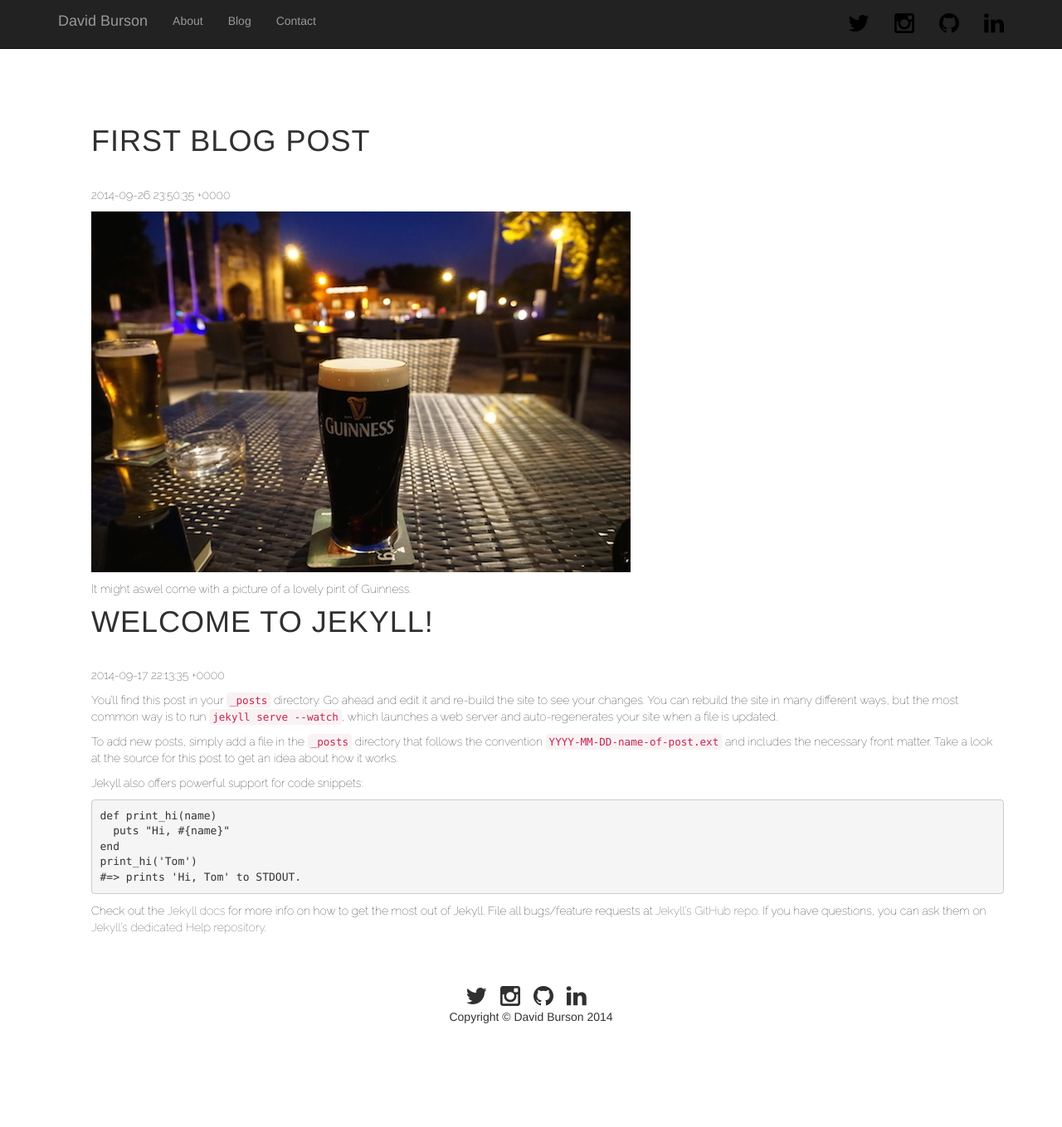
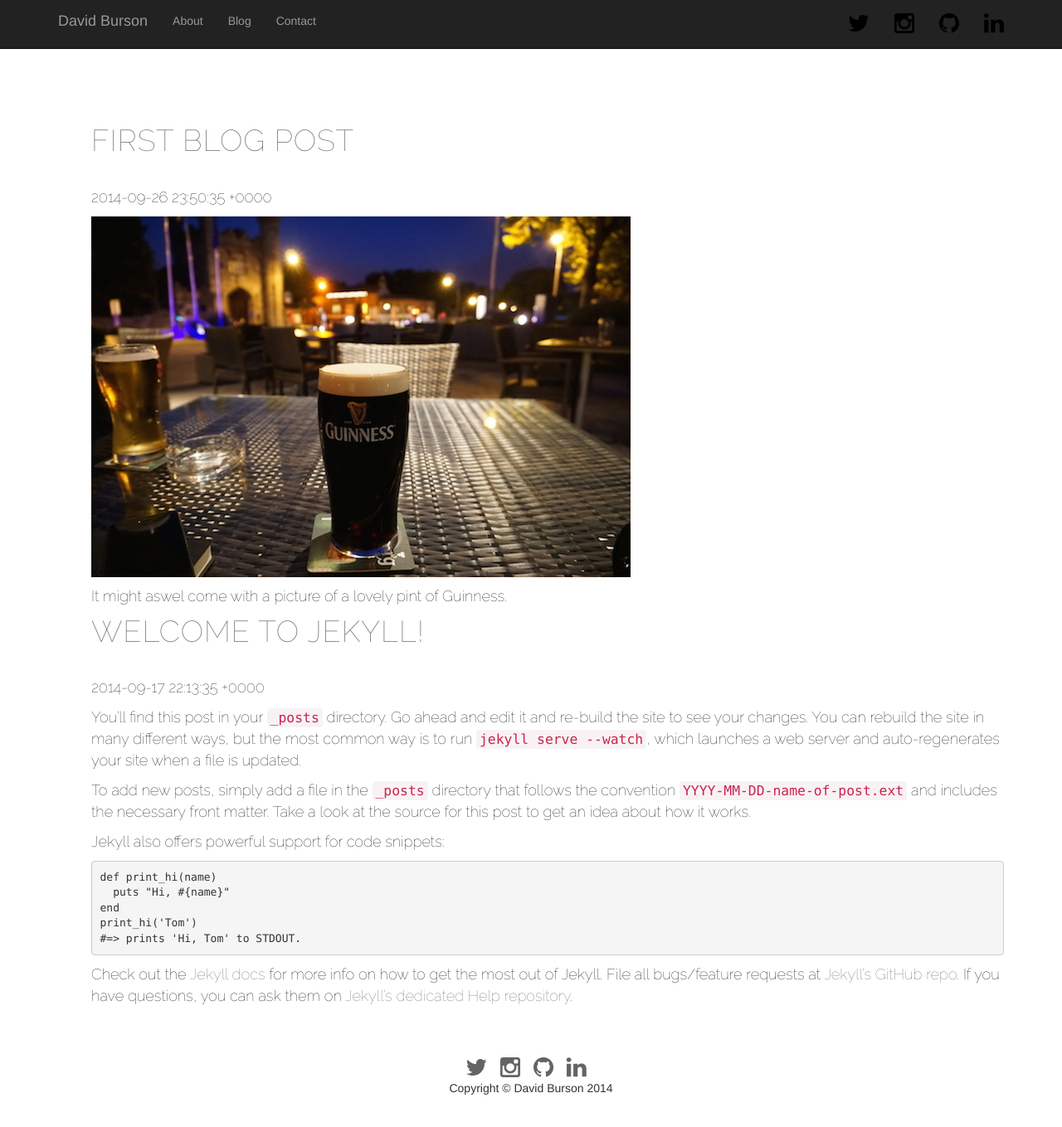
Before and after one commit to daverb/daverb.github.io, a Jekyll site: the page built from blog/index.html, in a window 1280 px wide and 1372 px high. Shown: the top 1359 px of the window at 83% size. Built offline with Jekyll 4.4.1, drawn with Linux system fonts in a browser that asks for light colours; nearby versions of some CDN libraries; library files that are not in the unit come from our copies.

Commit message:
Updated formatting.

```diff
--- a/css/PersonalSite.css
+++ b/css/PersonalSite.css
@@ -11,13 +11,13 @@ h5,
 h6 {
     margin: 0 0 35px;
     text-transform: uppercase;
-	font-family: "HelveticaNeue-Light", "Helvetica Neue Light", "Helvetica Neue", Helvetica, Arial, "Lucida Grande", sans-serif;
+	font-family: 'Raleway', sans-serif;
     font-weight: 100;
     letter-spacing: 1px;
 }
 
 p {
-	font-size: 1em;
+	font-size: 1.3em;
 	font-family: 'Raleway', sans-serif;
     color: #000;
 }
@@ -62,7 +62,7 @@ p {
 
 .section-heading {
     font-family: 'Raleway', sans-serif;
-	font-size: 4em;
+	font-size: 2.5em;
 	margin: 30px 0;
 }
 
--- a/index.html
+++ b/index.html
@@ -81,7 +81,7 @@ layout:
     <div class="container">
       <div class="row">
             <div class="col-lg-12 section">
-                <!--h1 class="section-heading">An Interesting Headline Goes Here</h1-->
+                <h1 class="section-heading">Latest Blog Posts:</>
                 <!--p class="lead section-lead">This blog is to display the parts of my life I want to share with the world. These will mainly consist of personal technology projects and various other thoughts and opinions. Hopefully I will have some stories and photos from travels in the near future.</p>
               <!--p class="section-paragraph">Lorem ipsum dolor sit amet, consectetur adipiscing elit. Nullam sollicitudin auctor quam ac tempor. Cras a ante sed libero mollis sodales. Praesent fringilla, neque ut ultrices faucibus, dolor eros ultrices neque, nec bibendum arcu ipsum eget justo. Phasellus vestibulum sagittis purus laoreet varius. Pellentesque malesuada malesuada mattis. Aliquam sed porta nisi, eget suscipit dolor. Nam ipsum sapien, rhoncus eu leo eu, ultricies pellentesque tellus.</p-->
             </div>
@@ -94,7 +94,7 @@ layout:
             {% for post in paginator.posts %}
               <h1><a href="{{ post.url }}">{{ post.title }}</a></h1>
               <p class="author">
-                <span class="date">{{ post.date }}</span>
+                <span class="date">{{ post.date | date: "%b %-d, %Y" }}</span>
               </p>
 
               <div class="content">
```
Also changed, not shown: css/bootstrap.css, 3 other files.
